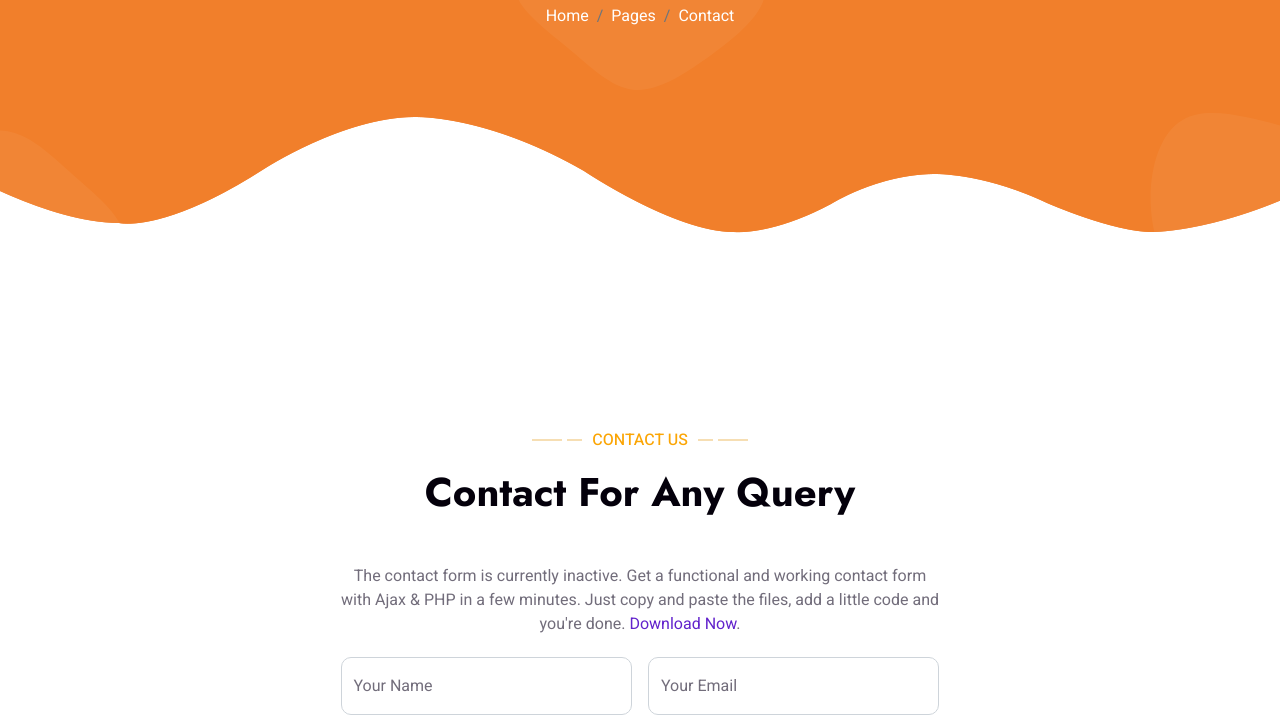
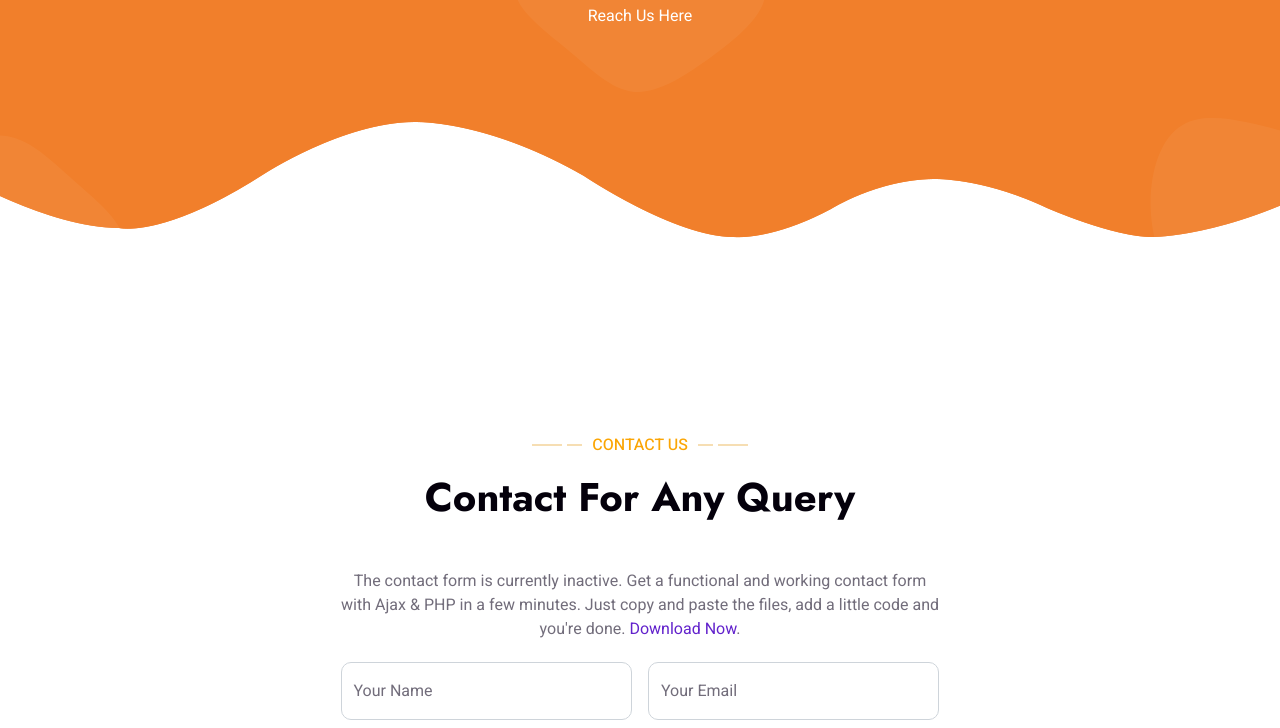
Before and after one commit to onenoz/WebMeraki, a plain HTML site: page contact.html in a window 1280 px wide. Shown: the part 261-989 px from the top of the page. Drawn offline with nearby package versions, Linux system fonts and the light colour scheme.

Commit message:
entah gw lupa

```diff
--- a/contact.html
+++ b/contact.html
@@ -70,11 +70,7 @@
                             <h1 class="text-white animated slideInDown">Contact</h1>
                             <hr class="bg-white mx-auto mt-0" style="width: 90px;">
                             <nav aria-label="breadcrumb">
-                                <ol class="breadcrumb justify-content-center">
-                                    <li class="breadcrumb-item"><a class="text-white" href="#">Home</a></li>
-                                    <li class="breadcrumb-item"><a class="text-white" href="#">Pages</a></li>
-                                    <li class="breadcrumb-item text-white active" aria-current="page">Contact</li>
-                                </ol>
+                                <p class="text-white animated slideInDown mb-4">Reach Us Here</P>
                             </nav>
                         </div>
                     </div>
```
